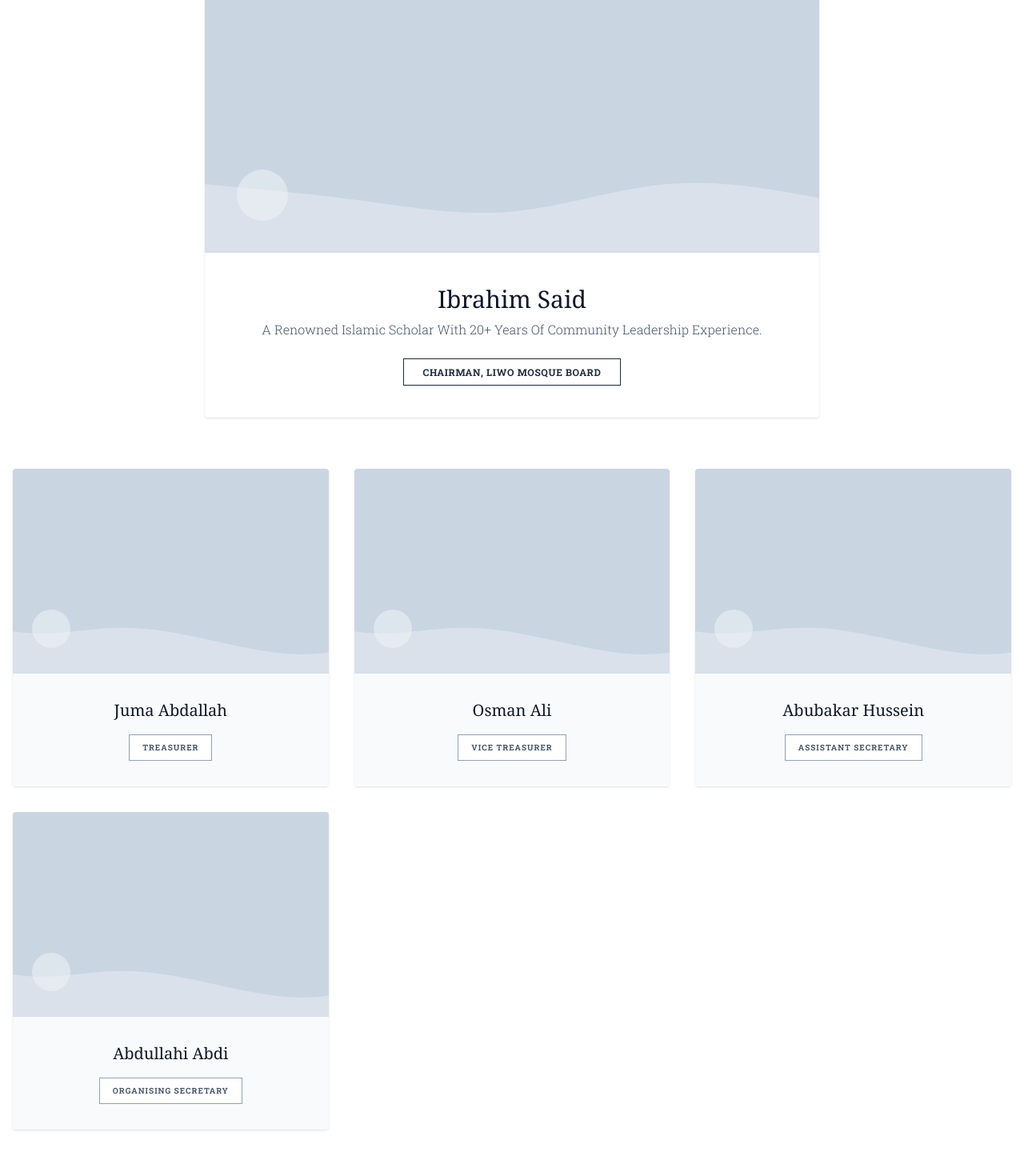
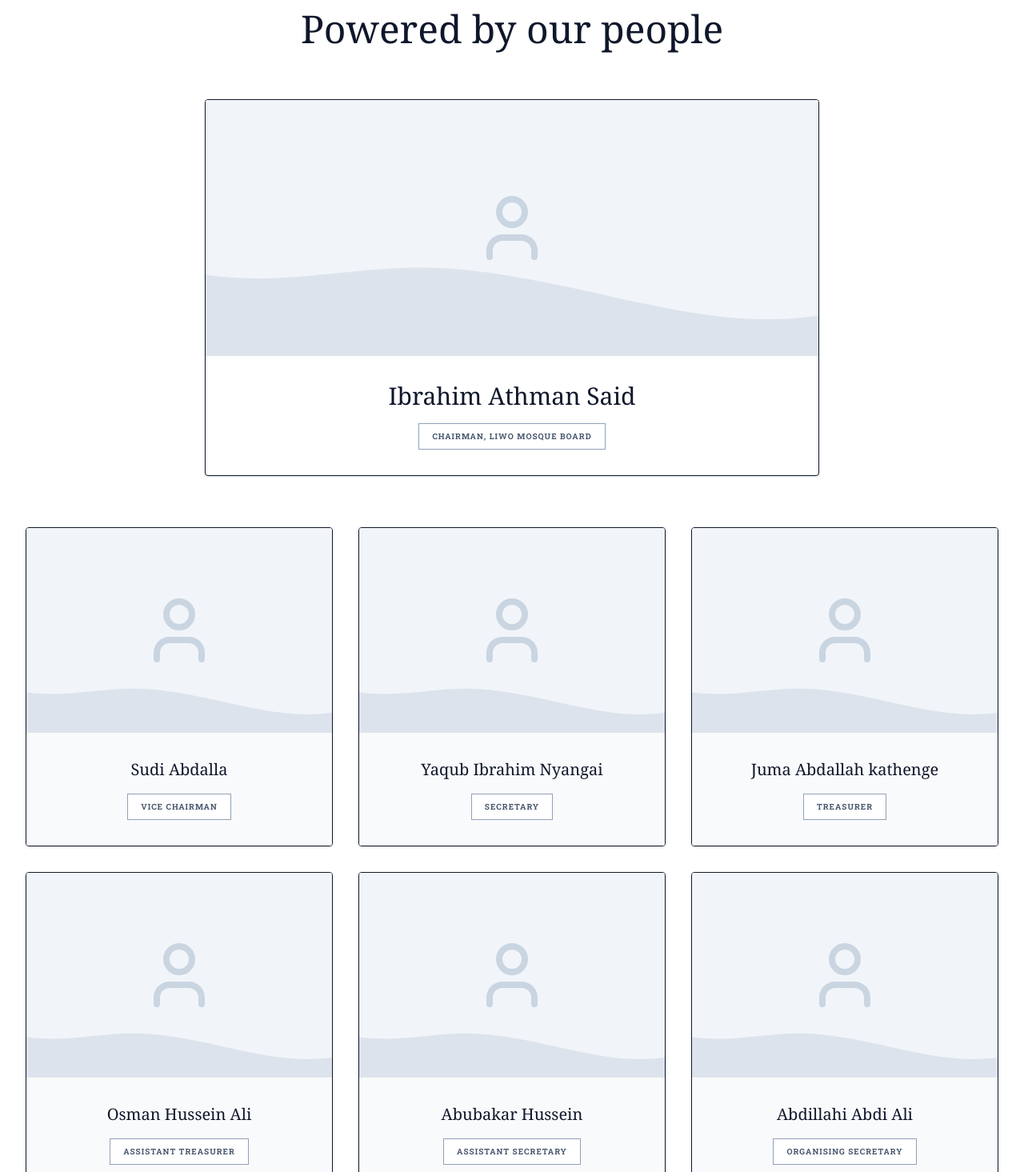
Before and after one commit to AbuArwa001/LangataIslamicCenter, a Next.js app: page /about in a window 1280 px wide. Shown: the part 2705-4170 px from the top of the page at 80% size. Built offline with nearby package versions, Linux system fonts and the light colour scheme; no server answers.

Commit message:
feat: Implement team member display with dynamic data and modal profiles

```diff
--- a/src/app/about/page.tsx
+++ b/src/app/about/page.tsx
@@ -1,6 +1,9 @@
 import ReadMoreButton from "@/components/about/ReadMoreButton";
+import TeamMemberCard from "@/components/about/TeamMemberCard";
+import { members, chairman } from "@/data/team";
 
 export default function About() {
+
   return (
     <div className="min-h-screen bg-white">
       {/* Hero Section */}
@@ -147,82 +150,26 @@ export default function About() {
 
         {/* Meet The Team Section */}
         <div className="pt-12">
-          <div className="text-center mb-16">
-            <div>
-              <h4 className="text-xs font-bold tracking-[0.2em] text-slate-500 uppercase mb-3">
-                Meet the Team
-              </h4>
-              <h2 className="text-4xl md:text-5xl font-serif font-medium text-slate-900">
-                Powered by our people
-              </h2>
-            </div>
-          </div>
+          <div className="container mx-auto px-4 py-20 max-w-7xl">
+                  <div className="pt-12">
+                    <div className="text-center mb-16">
+                      <h4 className="text-xs font-bold tracking-[0.2em] text-slate-500 uppercase mb-3">Meet the Team</h4>
+                      <h2 className="text-4xl md:text-5xl font-serif font-medium text-slate-900">Powered by our people</h2>
+                    </div>
 
-          <div className="space-y-16">
-            {/* Chairman Card */}
-            <div className="max-w-3xl mx-auto bg-white rounded-sm overflow-hidden shadow-sm hover:shadow-xl transition-shadow duration-300">
-              <div className="bg-slate-300 h-80 relative overflow-hidden">
-                {/* Wave Pattern SVG */}
-                <div className="absolute inset-0 opacity-30">
-                  <svg
-                    viewBox="0 0 1440 320"
-                    className="absolute bottom-0 w-full h-auto text-white fill-current"
-                  >
-                    <path d="M0,160L60,165.3C120,171,240,181,360,197.3C480,213,600,235,720,224C840,213,960,171,1080,160C1200,149,1320,171,1380,181.3L1440,192L1440,320L1380,320C1320,320,1200,320,1080,320C960,320,840,320,720,320C600,320,480,320,360,320C240,320,120,320,60,320L0,320Z"></path>
-                  </svg>
-                </div>
-                <div className="absolute bottom-10 left-10 w-16 h-16 bg-slate-100 rounded-full opacity-50"></div>
-              </div>
-              <div className="p-10 text-center">
-                <h3 className="text-3xl font-serif text-slate-900 mb-2">
-                  Ibrahim Said
-                </h3>
-                <p className="text-slate-600 mb-6 font-light">
-                  A Renowned Islamic Scholar With 20+ Years Of Community
-                  Leadership Experience.
-                </p>
-                <div className="inline-block border border-slate-800 px-6 py-2 text-xs font-bold text-slate-800 uppercase tracking-wider">
-                  Chairman, LIWO Mosque Board
-                </div>
-              </div>
-            </div>
+                    <div className="space-y-16">
+                      {/* Chairman Section */}
+                      <TeamMemberCard member={chairman} />
 
-            {/* Other Team Members Grid */}
-            <div className="grid md:grid-cols-2 lg:grid-cols-3 gap-8">
-              {[
-                { name: "Juma Abdallah", role: "Treasurer" },
-                { name: "Osman Ali", role: "Vice Treasurer" },
-                { name: "Abubakar Hussein", role: "Assistant Secretary" },
-                { name: "Abdullahi Abdi", role: "Organising Secretary" },
-              ].map((member, index) => (
-                <div
-                  key={index}
-                  className="bg-white rounded-sm overflow-hidden shadow-sm hover:shadow-xl transition-all duration-300 group"
-                >
-                  <div className="bg-slate-300 h-64 relative overflow-hidden">
-                    {/* Wave Pattern SVG */}
-                    <div className="absolute inset-0 opacity-30">
-                      <svg
-                        viewBox="0 0 1440 320"
-                        className="absolute bottom-0 w-full h-auto text-white fill-current transform scale-150 origin-bottom"
-                      >
-                        <path d="M0,128L48,144C96,160,192,192,288,197.3C384,203,480,181,576,181.3C672,181,768,203,864,224C960,245,1056,267,1152,261.3C1248,256,1344,224,1392,208L1440,192L1440,320L1392,320C1344,320,1248,320,1152,320C1056,320,960,320,864,320C768,320,672,320,576,320C480,320,384,320,288,320C192,320,96,320,48,320L0,320Z"></path>
-                      </svg>
-                    </div>
-                    <div className="absolute bottom-8 left-6 w-12 h-12 bg-slate-100 rounded-full opacity-50"></div>
-                  </div>
-                  <div className="p-8 text-center bg-[#f9fafb]">
-                    <h3 className="text-xl font-serif text-slate-900 mb-4">
-                      {member.name}
-                    </h3>
-                    <div className="inline-block border border-slate-400 px-4 py-2 text-[10px] font-bold text-slate-600 uppercase tracking-widest bg-white">
-                      {member.role}
+                      {/* Grid Section */}
+                      <div className="grid md:grid-cols-2 lg:grid-cols-3 gap-8">
+                        {members.map((m, i) => (
+                          <TeamMemberCard key={i} member={m} />
+                        ))}
+                      </div>
                     </div>
                   </div>
                 </div>
-              ))}
-            </div>
-          </div>
         </div>
       </div>
     </div>
--- /dev/null
+++ b/src/components/about/TeamMemberCard.tsx
@@ -0,0 +1,92 @@
+"use client";
+
+import { useState } from "react";
+import { X, User } from "lucide-react"; // Added User icon for the placeholder
+
+interface Member {
+  name: string;
+  role: string;
+  bio?: string;
+  isChairman?: boolean;
+}
+
+export default function TeamMemberCard({ member }: { member: Member }) {
+  const [isOpen, setIsOpen] = useState(false);
+
+  return (
+    <>
+      {/* Clickable Card */}
+      <div
+        onClick={() => setIsOpen(true)}
+        className={`${
+          member.isChairman ? "max-w-3xl mx-auto" : ""
+        } bg-white rounded-sm overflow-hidden shadow-sm hover:shadow-xl transition-all duration-300 group cursor-pointer border hover:border-[#eebb75]`}
+      >
+        <div className={`${member.isChairman ? "h-80" : "h-64"} bg-slate-100 relative overflow-hidden flex items-center justify-center`}>
+          {/* Placeholder Icon for Card */}
+          <User className="w-24 h-24 text-slate-300 group-hover:text-[#eebb75]/30 transition-colors duration-300" />
+
+          <div className="absolute inset-0 opacity-20">
+            <svg viewBox="0 0 1440 320" className="absolute bottom-0 w-full h-auto text-slate-400 fill-current transform scale-150 origin-bottom">
+              <path d="M0,128L48,144C96,160,192,192,288,197.3C384,203,480,181,576,181.3C672,181,768,203,864,224C960,245,1056,267,1152,261.3C1248,256,1344,224,1392,208L1440,192L1440,320L1392,320C1344,320,1248,320,1152,320C1056,320,960,320,864,320C768,320,672,320,576,320C480,320,384,320,288,320C192,320,96,320,48,320L0,320Z"></path>
+            </svg>
+          </div>
+        </div>
+        <div className={`p-8 text-center ${!member.isChairman ? "bg-[#f9fafb]" : ""}`}>
+          <h3 className={`${member.isChairman ? "text-3xl" : "text-xl"} font-serif text-slate-900 mb-4`}>
+            {member.name}
+          </h3>
+          <div className="inline-block border border-slate-400 px-4 py-2 text-[10px] font-bold text-slate-600 uppercase tracking-widest bg-white">
+            {member.role}
+          </div>
+        </div>
+      </div>
+
+      {/* Modal */}
+      {isOpen && (
+        <div
+          className="fixed inset-0 z-[100] flex items-center justify-center p-4 bg-black/60 backdrop-blur-sm"
+          onClick={() => setIsOpen(false)}
+        >
+          <div
+            className="bg-white w-full max-w-lg rounded-sm overflow-hidden shadow-2xl relative animate-in fade-in zoom-in duration-200"
+            onClick={(e) => e.stopPropagation()}
+          >
+            <button
+              onClick={() => setIsOpen(false)}
+              className="absolute top-4 right-4 z-10 p-2 bg-white/80 rounded-full text-slate-400 hover:text-slate-900 transition-colors"
+            >
+              <X size={20} />
+            </button>
+
+            {/* Modal Header Image / Placeholder */}
+            <div className="bg-slate-50 h-56 w-full flex items-center justify-center border-b border-slate-100">
+               <div className="relative">
+                  <div className="absolute inset-0 bg-[#eebb75]/10 rounded-full blur-2xl"></div>
+                  <User className="w-32 h-32 text-slate-200 relative z-0" />
+               </div>
+            </div>
+
+            <div className="p-10">
+              <span className="text-[#eebb75] text-xs font-bold uppercase tracking-widest block mb-2">
+                {member.role}
+              </span>
+              <h3 className="text-3xl font-serif text-slate-900 mb-4">{member.name}</h3>
+              <div className="h-0.5 w-12 bg-[#eebb75] mb-6"></div>
+              <p className="text-slate-600 font-light leading-relaxed">
+                {member.bio || `As the ${member.role}, ${member.name.split(' ')[0]} is dedicated to supporting the Langata Islamic Welfare Organisation's mission of community empowerment and spiritual growth.`}
+              </p>
+
+              <button
+                onClick={() => setIsOpen(false)}
+                className="mt-8 w-full border border-slate-900 text-slate-900 py-3 text-xs font-bold uppercase tracking-widest hover:bg-slate-900 hover:text-white transition-all duration-300"
+              >
+                Close Profile
+              </button>
+            </div>
+          </div>
+        </div>
+      )}
+    </>
+  );
+}
--- a/src/data/team.ts
+++ b/src/data/team.ts
@@ -0,0 +1,20 @@
+  export const members = [
+                { name: "Sudi Abdalla", role: "Vice Chairman" },
+                { name: "Yaqub Ibrahim Nyangai", role: "Secretary" },
+                { name: "Juma Abdallah kathenge", role: "Treasurer" },
+                { name: "Osman Hussein Ali", role: "Assistant Treasurer" },
+                { name: "Abubakar Hussein", role: "Assistant Secretary" },
+                { name: "Abdillahi Abdi Ali", role: "Organising Secretary" },
+                { name: "Adam Karua", role: "Assistant Organising Secretary" },
+                { name: "Saad Migdad", role: "Executive committee member" },
+                { name: "Mohamed Hamoud Mbarak", role: "Executive committee member" },
+                { name: "Abdikadir Roba Guyo", role: "Executive committee member" },
+                {name: "Mohamed Somo", role: "Executive committee member" },
+              ];
+
+export const chairman = {
+    name: "Ibrahim Athman Said",
+    role: "Chairman, LIWO Mosque Board",
+    bio: "A Renowned Islamic Scholar With 20+ Years Of Community Leadership Experience.",
+    isChairman: true
+  };
```
